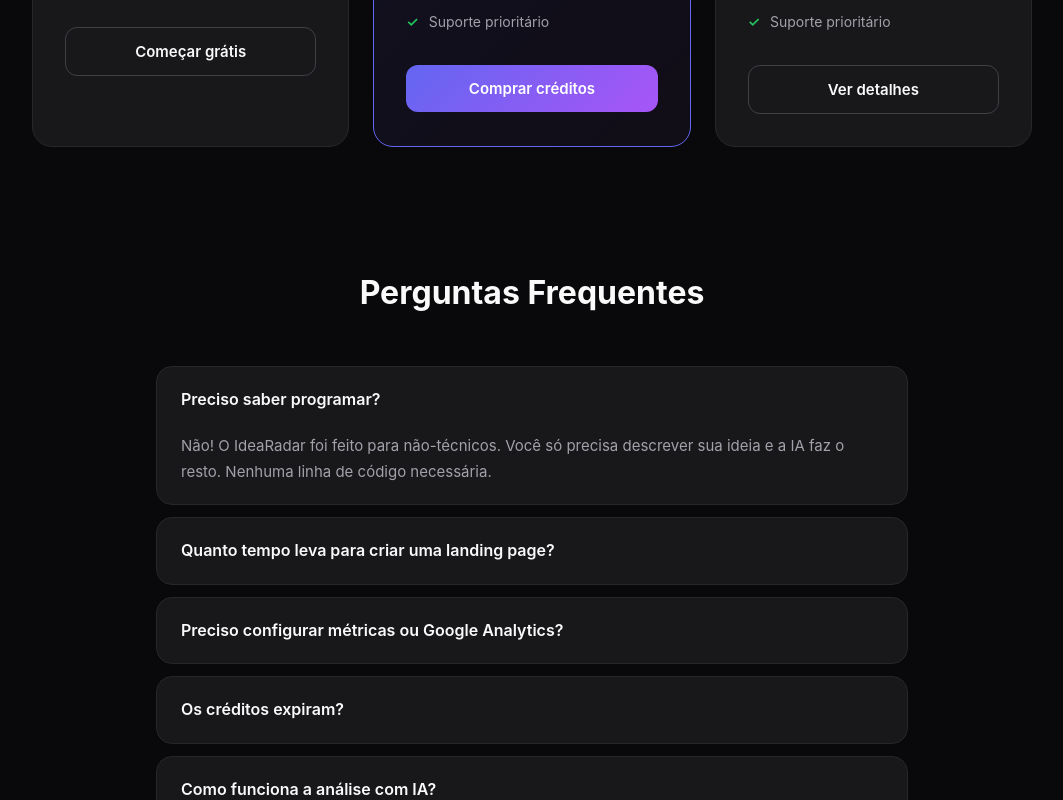
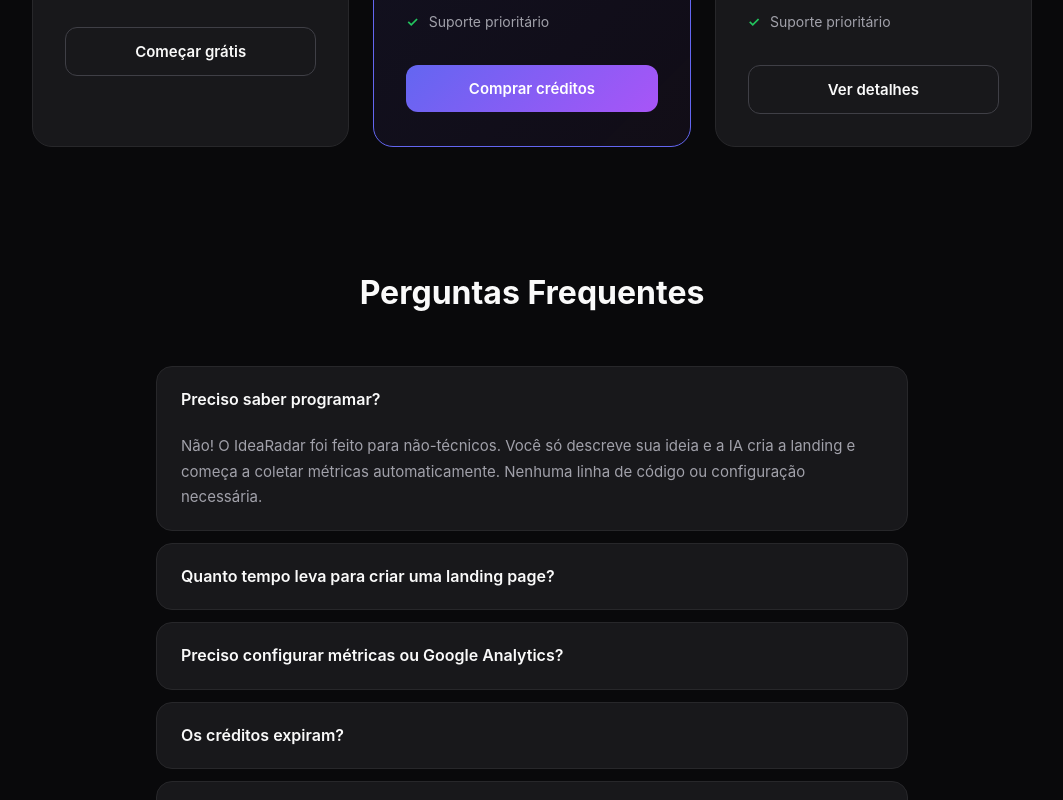
Before and after one commit to JoaoGadelha/idea-radar, a React (Vite) app: page / in a window 1280 px wide. Both pictures are taken after a click on the heading "Preciso saber programar?". Shown: the part 3054-3854 px from the top of the page, without its empty margins (108-1171 px from the left). Built offline with nearby package versions, Linux system fonts and the light colour scheme; no server answers; the HTML template or start-up script is replaced by a standard one.

Commit message:
fix: melhorar FAQ 'Preciso saber programar?'
Enfatizar que métricas começam automaticamente ao criar LP

```diff
--- a/src/pages/Home.jsx
+++ b/src/pages/Home.jsx
@@ -219,7 +219,9 @@ export default function Home() {
               Preciso saber programar?
             </summary>
             <p className={styles.faqAnswer}>
-              Não! O IdeaRadar foi feito para não-técnicos. Você só precisa descrever sua ideia e a IA faz o resto. Nenhuma linha de código necessária.
+              Não! O IdeaRadar foi feito para não-técnicos.
+              Você só descreve sua ideia e a IA cria a landing e começa a coletar métricas automaticamente.
+              Nenhuma linha de código ou configuração necessária.
             </p>
           </details>
 
```
